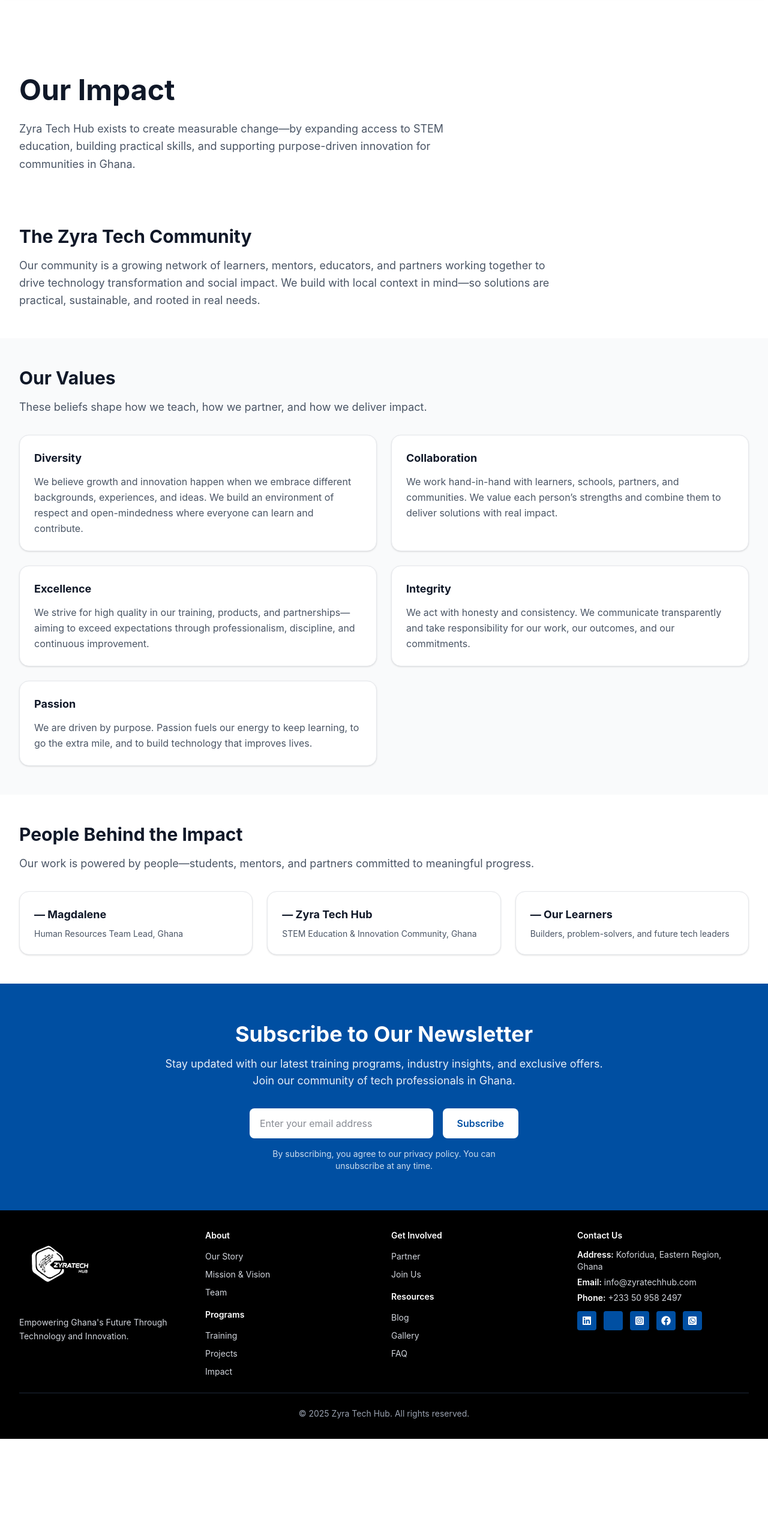
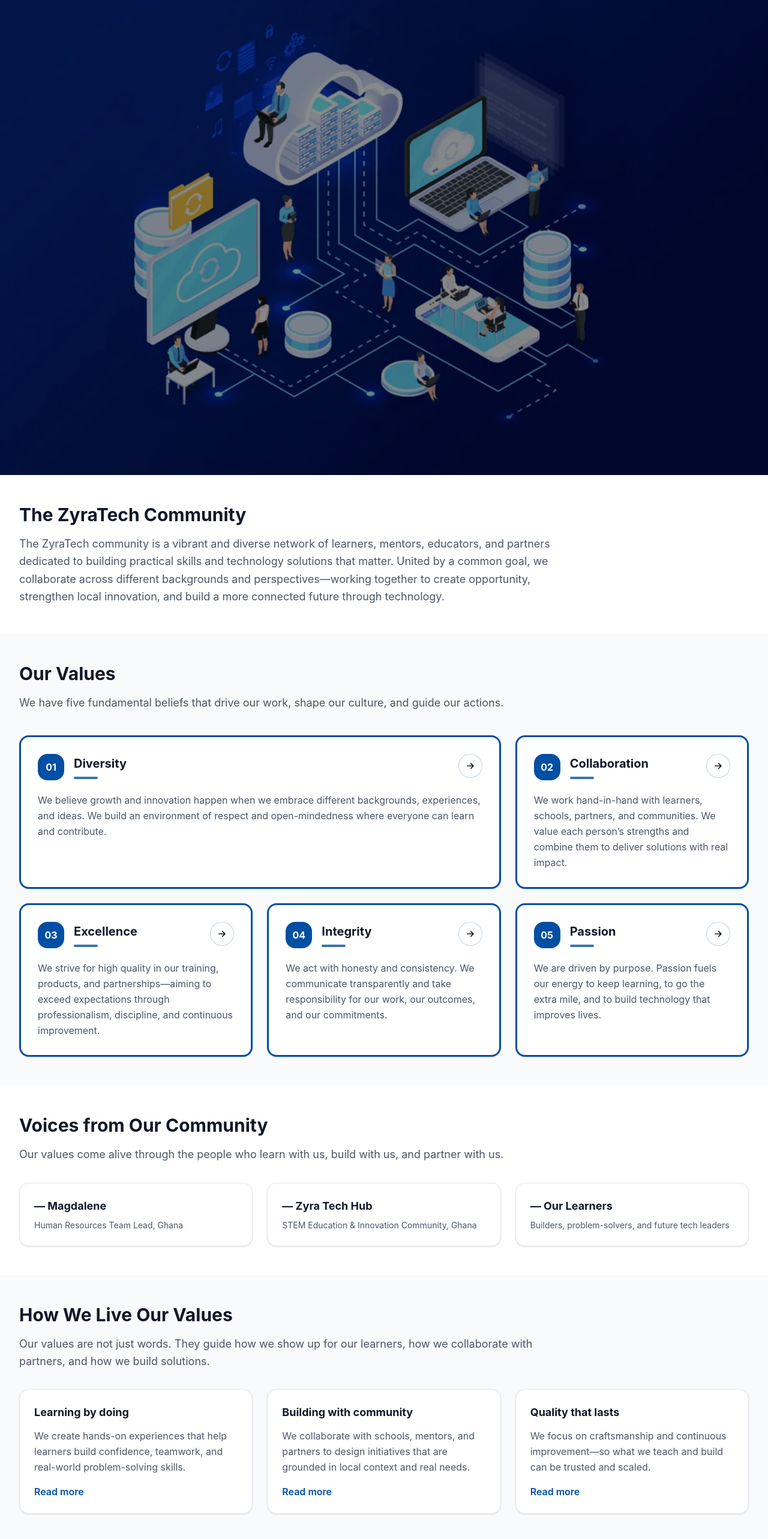
Before and after one commit to ZyraTech-frontend/zyratech-website, a React (Vite) app: page /impact in a window 1280 px wide. Shown: the part 120-2686 px from the top of the page at 60% size. Before the commit the page ends 2519 px from the top, so only its background shows below. Built offline with nearby package versions, Linux system fonts and the light colour scheme.

Commit message:
worked on the impact page

```diff
--- a/src/components/Navbar.jsx
+++ b/src/components/Navbar.jsx
@@ -60,7 +60,7 @@
   const dropdownMenus = {
     about: [
       { name: 'Who We Are', path: '/about' },
-      { name: 'Our Impact', path: '/impact' },
+      { name: 'Our Values', path: '/impact' },
       { name: 'FAQ', path: '/faq' }
     ],
     insights: [
--- a/src/components/pages/impact/ImpactCommunitySection.jsx
+++ b/src/components/pages/impact/ImpactCommunitySection.jsx
@@ -1,7 +1,7 @@
 const ImpactCommunitySection = ({
-  title = 'The Zyra Tech Community',
+  title = 'The ZyraTech Community',
   description =
-    'Our community is a growing network of learners, mentors, educators, and partners working together to drive technology transformation and social impact. We build with local context in mind—so solutions are practical, sustainable, and rooted in real needs.'
+    'The ZyraTech community is a vibrant and diverse network of learners, mentors, educators, and partners dedicated to building practical skills and technology solutions that matter. United by a common goal, we collaborate across different backgrounds and perspectives—working together to create opportunity, strengthen local innovation, and build a more connected future through technology.'
 }) => {
   return (
     <section className="py-12 bg-white">
--- a/src/components/pages/impact/ImpactHeroSection.jsx
+++ b/src/components/pages/impact/ImpactHeroSection.jsx
@@ -1,18 +1,40 @@
+import React from 'react';
+import { motion } from 'framer-motion';
+
 const ImpactHeroSection = ({
-  title = 'Our Impact',
+  title = 'Our Values',
   description =
-    'Zyra Tech Hub exists to create measurable change—by expanding access to STEM education, building practical skills, and supporting purpose-driven innovation for communities in Ghana.'
+    'Our values shape how we teach, how we partner, and how we build technology that serves real needs.',
+  backgroundImage = '/images/image1.png'
 }) => {
   return (
-    <section className="pt-20 sm:pt-28 lg:pt-32 pb-10 bg-white">
-      <div className="max-w-7xl mx-auto px-4 sm:px-6 lg:px-8">
-        <div className="max-w-3xl">
-          <h1 className="text-3xl sm:text-4xl lg:text-5xl font-bold text-gray-900 leading-tight">
-            {title}
-          </h1>
-          <p className="mt-5 text-base sm:text-lg text-gray-600 leading-relaxed">
-            {description}
-          </p>
+    <section className="relative isolate overflow-hidden min-h-screen">
+      <div className="max-w-none px-0">
+        <div
+          className="relative overflow-hidden min-h-screen bg-cover bg-center bg-scroll md:bg-fixed"
+          style={{
+            backgroundImage: `url(${backgroundImage})`
+          }}
+        >
+          <div className="absolute inset-0 bg-black/45" />
+
+          <div className="relative px-4 sm:px-6 md:px-10 lg:px-14 py-16 sm:py-20 md:py-24 lg:py-32 min-h-[500px] md:min-h-[580px] lg:min-h-[680px] flex items-center">
+            <motion.div
+              className="max-w-4xl"
+              initial={{ opacity: 0, y: 30 }}
+              animate={{ opacity: 1, y: 0 }}
+              transition={{ duration: 0.8 }}
+            >
+              <h1 className="text-3xl sm:text-4xl md:text-5xl lg:text-6xl font-bold text-white mb-0 leading-tight">
+                {title}
+                <span className="text-[#004fa2] block"> what guides us</span>
+              </h1>
+
+              <p className="mt-6 text-base sm:text-lg md:text-xl font-semibold text-white/90 leading-relaxed max-w-3xl">
+                {description}
+              </p>
+            </motion.div>
+          </div>
         </div>
       </div>
     </section>
--- a/src/components/pages/impact/ImpactPeopleHighlightsSection.jsx
+++ b/src/components/pages/impact/ImpactPeopleHighlightsSection.jsx
@@ -1,7 +1,7 @@
 const ImpactPeopleHighlightsSection = ({
-  title = 'People Behind the Impact',
+  title = 'Voices from Our Community',
   description =
-    'Our work is powered by people—students, mentors, and partners committed to meaningful progress.',
+    'Our values come alive through the people who learn with us, build with us, and partner with us.',
   people = []
 }) => {
   return (
--- a/src/components/pages/impact/ImpactValuesSection.jsx
+++ b/src/components/pages/impact/ImpactValuesSection.jsx
@@ -1,6 +1,6 @@
 const ImpactValuesSection = ({
   title = 'Our Values',
-  subtitle = 'These beliefs shape how we teach, how we partner, and how we deliver impact.',
+  subtitle = 'We have five fundamental beliefs that drive our work, shape our culture, and guide our actions.',
   items = []
 }) => {
   return (
@@ -13,18 +13,54 @@
           ) : null}
         </div>
 
-        <div className="mt-8 grid grid-cols-1 md:grid-cols-2 gap-6">
-          {items.map((item) => (
+        <div className="mt-10 grid grid-cols-1 md:grid-cols-2 lg:grid-cols-3 gap-6">
+          {items.map((item, idx) => {
+            const isFeatured = idx === 0;
+            return (
               <div
                 key={item.title}
-              className="bg-white rounded-2xl border border-gray-200 p-6 shadow-sm"
+                tabIndex={0}
+                className={`group relative overflow-hidden rounded-2xl bg-white border-[3px] border-[#004fa2] shadow-sm transition-all duration-200 hover:-translate-y-1 hover:shadow-lg focus-visible:outline-none focus-visible:ring-2 focus-visible:ring-[#004fa2]/35 focus-visible:ring-offset-2 ${
+                  isFeatured ? 'md:col-span-2 lg:col-span-2' : ''
+                }`}
               >
-              <h3 className="text-lg font-bold text-gray-900">{item.title}</h3>
-              <p className="mt-3 text-sm sm:text-base text-gray-600 leading-relaxed">
+                <div className="absolute inset-0 bg-gradient-to-br from-[#004fa2]/0 via-[#004fa2]/0 to-[#004fa2]/10 opacity-0 group-hover:opacity-100 transition-opacity duration-300" />
+                <div className="relative p-6 sm:p-7">
+                  <div className="flex items-start justify-between gap-4">
+                    <div className="flex items-center gap-4">
+                      <div className="h-11 w-11 rounded-2xl bg-[#004fa2] text-white flex items-center justify-center font-bold">
+                        {String(idx + 1).padStart(2, '0')}
+                      </div>
+                      <div>
+                        <h3 className="text-lg sm:text-xl font-bold text-gray-900 leading-snug">{item.title}</h3>
+                        <div className="mt-2 h-1 w-10 rounded-full bg-[#004fa2]/80" />
+                      </div>
+                    </div>
+
+                    <div className="hidden sm:flex h-10 w-10 items-center justify-center rounded-full border border-[#004fa2]/25 bg-white text-gray-900 transition-colors duration-300 group-hover:border-[#004fa2]/60 group-hover:text-[#004fa2]">
+                      <svg
+                        className="h-5 w-5"
+                        fill="none"
+                        viewBox="0 0 24 24"
+                        stroke="currentColor"
+                      >
+                        <path
+                          strokeLinecap="round"
+                          strokeLinejoin="round"
+                          strokeWidth={2}
+                          d="M13 7l5 5m0 0l-5 5m5-5H6"
+                        />
+                      </svg>
+                    </div>
+                  </div>
+
+                  <p className="mt-5 text-sm sm:text-base text-gray-600 leading-relaxed max-w-3xl">
                     {item.description}
                   </p>
                 </div>
-          ))}
+              </div>
+            );
+          })}
         </div>
       </div>
     </section>
--- a/src/pages/public/impact/index.jsx
+++ b/src/pages/public/impact/index.jsx
@@ -1,3 +1,4 @@
+import { Link } from 'react-router-dom';
 import NewsletterHero from '../../../components/pages/home/NewsletterHero';
 import ImpactHeroSection from '../../../components/pages/impact/ImpactHeroSection';
 import ImpactCommunitySection from '../../../components/pages/impact/ImpactCommunitySection';
@@ -48,6 +49,27 @@
     }
   ];
 
+  const livingOurValues = [
+    {
+      title: 'Learning by doing',
+      description:
+        'We create hands-on experiences that help learners build confidence, teamwork, and real-world problem-solving skills.',
+      to: '/blog'
+    },
+    {
+      title: 'Building with community',
+      description:
+        'We collaborate with schools, mentors, and partners to design initiatives that are grounded in local context and real needs.',
+      to: '/blog'
+    },
+    {
+      title: 'Quality that lasts',
+      description:
+        'We focus on craftsmanship and continuous improvement—so what we teach and build can be trusted and scaled.',
+      to: '/blog'
+    }
+  ];
+
   return (
     <div className="min-h-screen bg-white">
       <ImpactHeroSection />
@@ -55,6 +77,39 @@
       <ImpactValuesSection items={values} />
       <ImpactPeopleHighlightsSection people={highlights} />
 
+      <section className="py-12 bg-gray-50">
+        <div className="max-w-7xl mx-auto px-4 sm:px-6 lg:px-8">
+          <div className="max-w-4xl">
+            <h2 className="text-2xl sm:text-3xl font-bold text-gray-900">How We Live Our Values</h2>
+            <p className="mt-4 text-base sm:text-lg text-gray-600 leading-relaxed">
+              Our values are not just words. They guide how we show up for our learners, how we collaborate with partners, and how we build solutions.
+            </p>
+          </div>
+
+          <div className="mt-8 grid grid-cols-1 md:grid-cols-3 gap-6">
+            {livingOurValues.map((item) => (
+              <div
+                key={item.title}
+                className="bg-white rounded-2xl border border-gray-200 p-6 shadow-sm flex flex-col"
+              >
+                <h3 className="text-lg font-bold text-gray-900">{item.title}</h3>
+                <p className="mt-3 text-sm sm:text-base text-gray-600 leading-relaxed flex-1">
+                  {item.description}
+                </p>
+                <div className="mt-4">
+                  <Link
+                    to={item.to}
+                    className="inline-flex items-center font-semibold text-[#004fa2] hover:text-[#003d7a]"
+                  >
+                    Read more
+                  </Link>
+                </div>
+              </div>
+            ))}
+          </div>
+        </div>
+      </section>
+
       <NewsletterHero />
     </div>
   );
```
Lines whose indentation alone changed are shown as unchanged.
